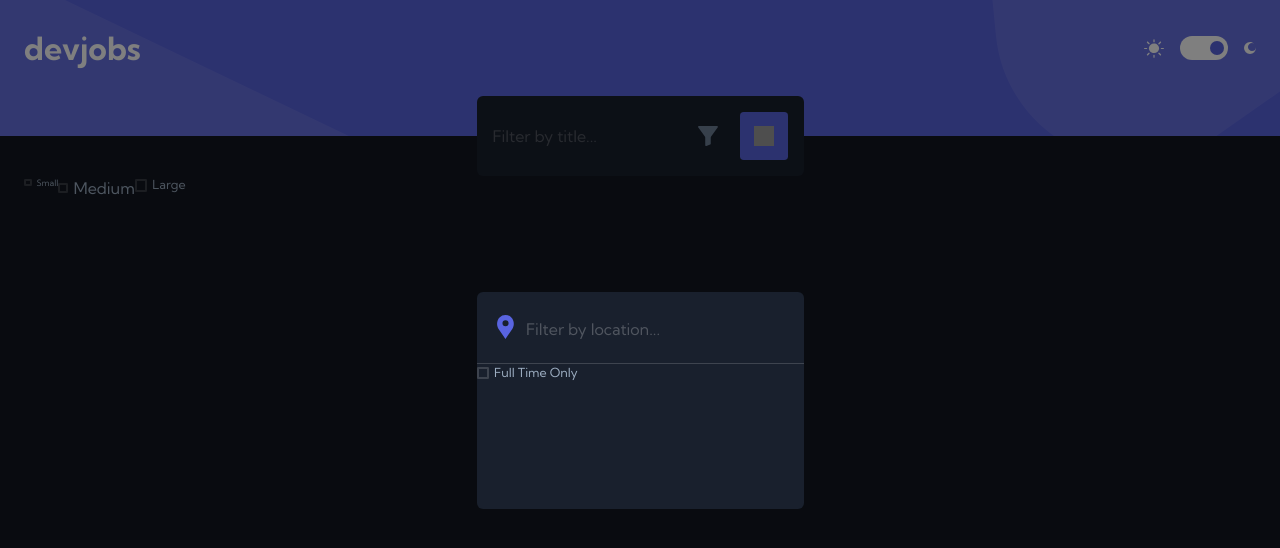
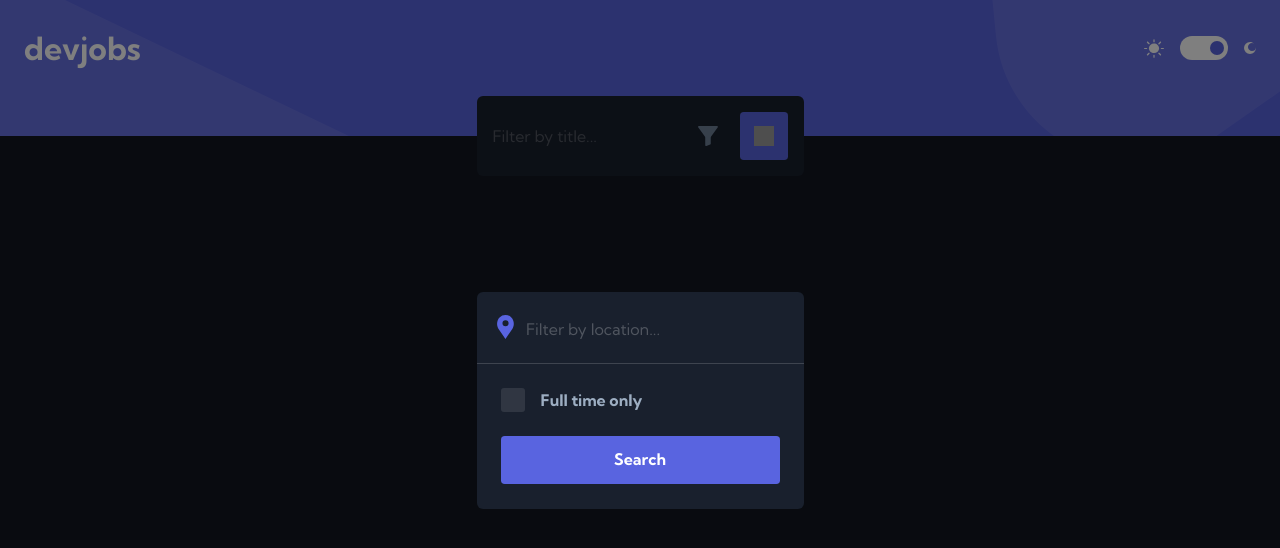
Before and after one commit to AlexanderMelox/devjobs, a React (Create React App) app: page / in a window 1280 px wide. Shown: the top 548 px of the page. Built offline with nearby package versions, Linux system fonts and the light colour scheme; grey boxes are pictures that could not be loaded.

Commit message:
added filter modal

```diff
--- /dev/null
+++ b/src/components/common/Buttons.tsx
@@ -0,0 +1,22 @@
+import React from 'react';
+import { Button } from '@chakra-ui/react';
+
+interface Props {
+  children: React.ReactNode;
+  [key: string]: any;
+}
+
+export const PrimaryButton = ({ children, ...props }: Props) => {
+  return (
+    <Button
+      w="100%"
+      h="4.8rem"
+      maxW="27.9rem"
+      bgColor="primary.violet"
+      color="secondary.white"
+      {...props}
+    >
+      {children}
+    </Button>
+  );
+};
--- /dev/null
+++ b/src/components/filter/Checkbox.tsx
@@ -0,0 +1,56 @@
+import React, { useState } from 'react';
+import { Flex, chakra, Text, Img } from '@chakra-ui/react';
+import { useColorModeValue } from '@chakra-ui/react';
+import checkSVG from '../../assets/desktop/icon-check.svg';
+
+interface Props {
+  children: React.ReactNode;
+}
+
+const Checkbox = ({ children }: Props) => {
+  const [checked, setChecked] = useState(false);
+
+  const handleCheckboxChange = (event) => setChecked(event.target.checked);
+
+  return (
+    <Flex>
+      <chakra.label cursor="pointer">
+        <chakra.input
+          checked={checked}
+          onChange={handleCheckboxChange}
+          type="checkbox"
+          borderWidth="0"
+          clip="rect(0 0 0 0)"
+          clipPath="inset(50%)"
+          h="1px"
+          margin="-1px"
+          overflow="hidden"
+          padding="0"
+          pos="absolute"
+          whiteSpace="nowrap"
+          w="1px"
+        />
+        <Flex align="center">
+          <Flex
+            justify="center"
+            align="center"
+            w="2.4rem"
+            h="2.4rem"
+            borderRadius="3px"
+            bgColor={useColorModeValue(
+              'rgba(25,32,45, .1)',
+              'rgba(255,255,255,.1)'
+            )}
+          >
+            {checked && <Img src={checkSVG} />}
+          </Flex>
+          <Text d="inline" fontWeight="bold" ml="1.6rem">
+            {children}
+          </Text>
+        </Flex>
+      </chakra.label>
+    </Flex>
+  );
+};
+
+export default Checkbox;
--- a/src/components/filter/FilterModal.tsx
+++ b/src/components/filter/FilterModal.tsx
@@ -1,6 +1,8 @@
 import React, { useRef } from 'react';
 import { createPortal } from 'react-dom';
-import { Checkbox, Flex, Grid, Image, Input } from '@chakra-ui/react';
+import { Flex, Grid, Image, Input } from '@chakra-ui/react';
+import Checkbox from '../filter/Checkbox';
+import { PrimaryButton } from '../common/Buttons';
 import useColorTokens from '../../hooks/useColorTokens';
 import useClickOutside from '../../hooks/useClickOutside';
 import location from '../../assets/desktop/icon-location.svg';
@@ -16,7 +18,6 @@ interface Props {
 const FilterModal = ({ open = false, closeModal }: Props) => {
   const inputRef = useRef<HTMLInputElement>(null);
   const modalRef = useRef<HTMLDivElement>(null);
-  const tokens = useColorTokens();
 
   const focusInput = () => inputRef.current?.focus();
 
@@ -46,7 +47,10 @@ const FilterModal = ({ open = false, closeModal }: Props) => {
               ref={inputRef}
             />
           </Flex>
-          <Checkbox size="lg">Full Time Only</Checkbox>
+          <Flex flexDirection="column" p="2.4rem">
+            <Checkbox>Full time only</Checkbox>
+            <PrimaryButton mt="2.4rem">Search</PrimaryButton>
+          </Flex>
         </Container>
       </Backdrop>
     ),
--- a/src/pages/Home.tsx
+++ b/src/pages/Home.tsx
@@ -1,4 +1,4 @@
-import { Box, Checkbox } from '@chakra-ui/react';
+import { Box } from '@chakra-ui/react';
 import React from 'react';
 import Filter from '../components/filter/Filter';
 
@@ -6,9 +6,6 @@ const Home = () => {
   return (
     <Box mt="-4rem">
       <Filter />
-      <Checkbox size="sm">Small</Checkbox>
-      <Checkbox size="md">Medium</Checkbox>
-      <Checkbox size="lg">Large</Checkbox>
     </Box>
   );
 };
--- a/src/theme.ts
+++ b/src/theme.ts
@@ -44,7 +44,7 @@ const theme: any = {
   fontSizes: {
     sm: '0.875rem',
     md: '1.6rem',
-    lg: '1.25rem',
+    lg: '2.4rem',
   },
   radii: {
     none: '0',
```
Also changed, not shown: src/assets/desktop/icon-check.svg.
